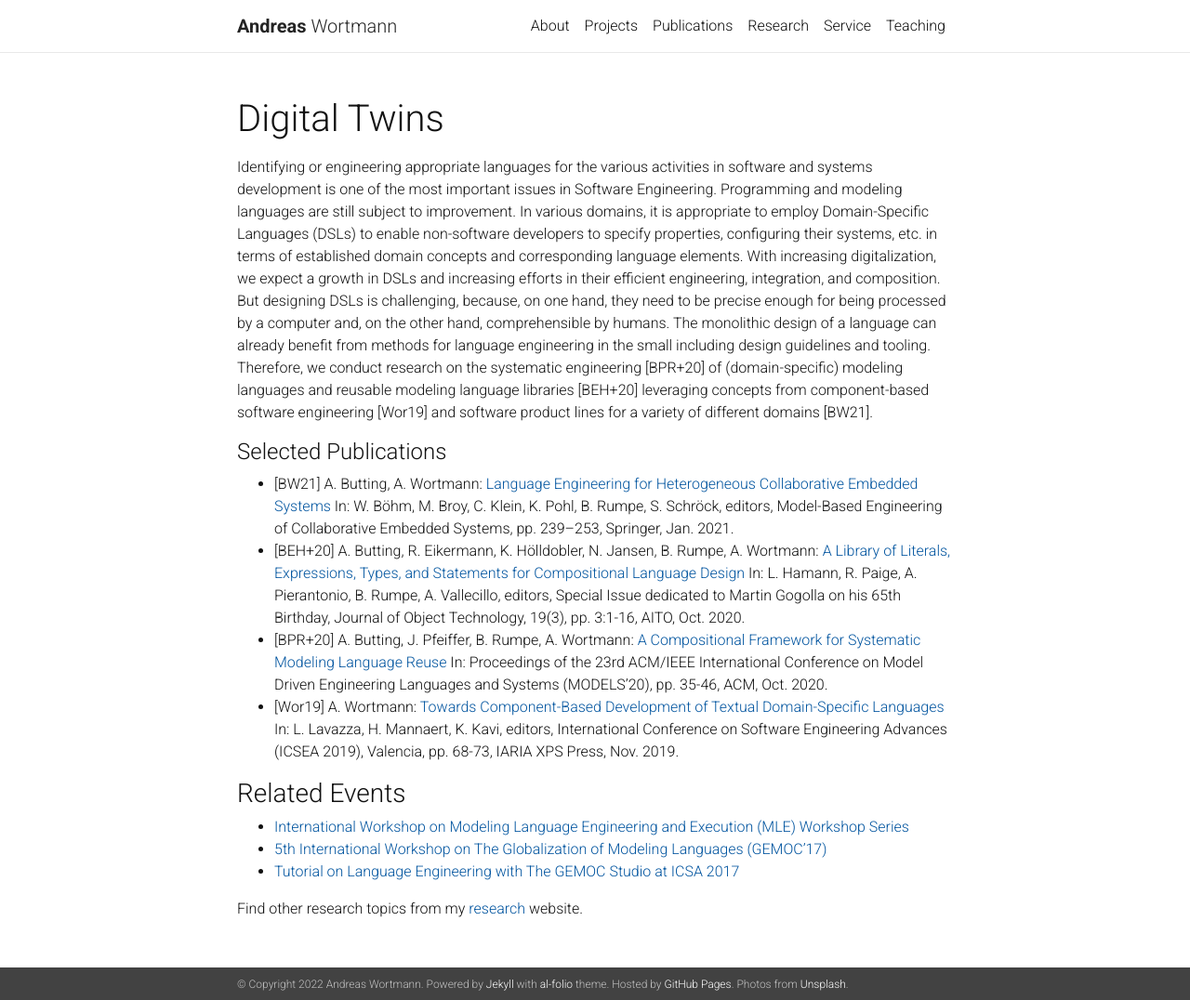
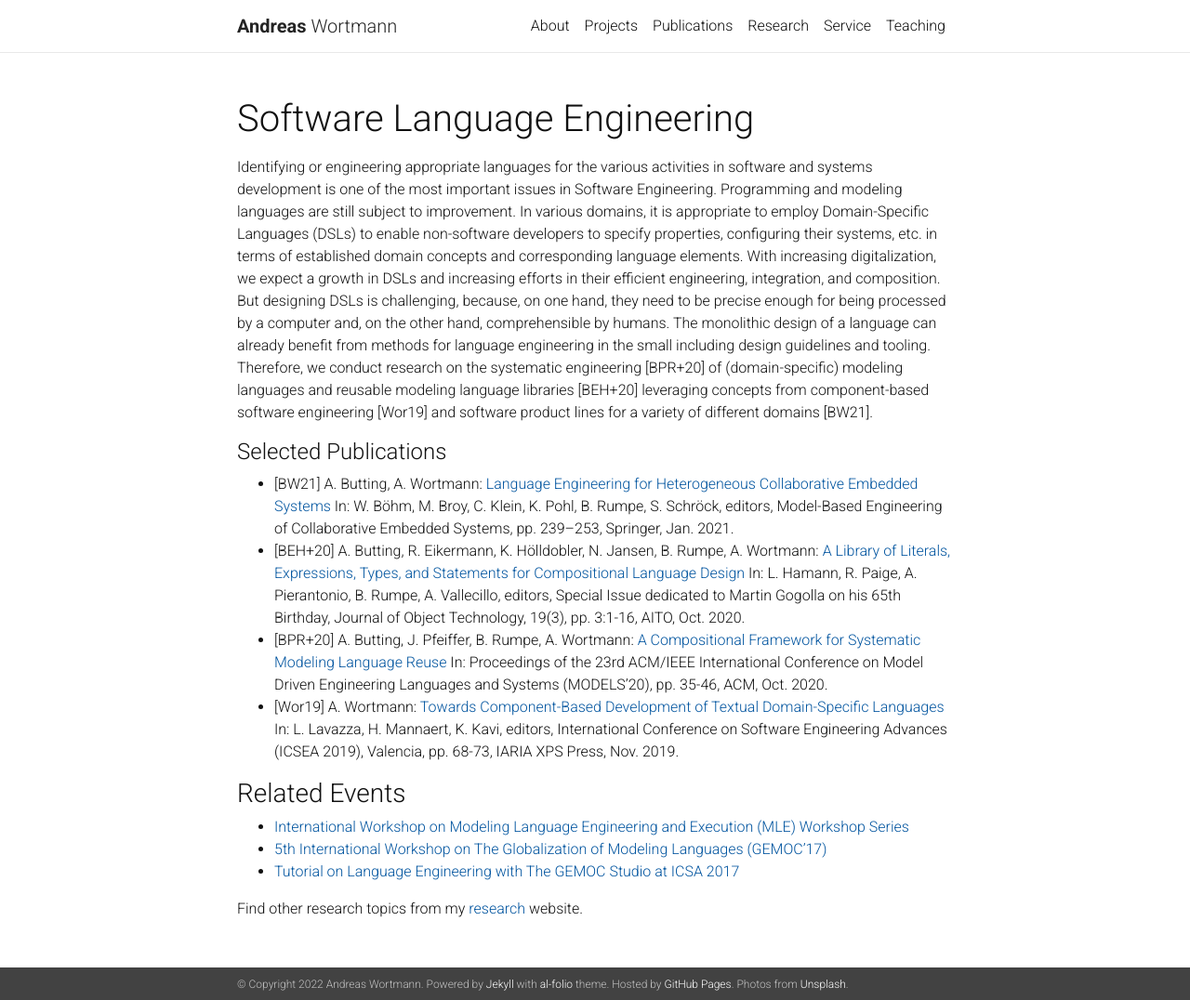
Before and after one commit to awortmann/awortmann.github.io, a Jekyll site: the page built from _pages/topics/software_language_engineering.md, in a window 1280 px wide and 1076 px high. Shown: the whole window at 93% size. Built offline with Jekyll 4.4.1, drawn with Linux system fonts in a browser that asks for light colours; nearby versions of some CDN libraries; a style sheet for code colours, icons or effects is not loaded.

Commit message:
Minor update

```diff
--- a/_pages/topics/software_language_engineering.md
+++ b/_pages/topics/software_language_engineering.md
@@ -1,7 +1,7 @@
 ---
 layout: page
 permalink: /research/software_language_engineering/
-title: Digital Twins
+title: Software Language Engineering
 description:
 nav: false
 ---
```
